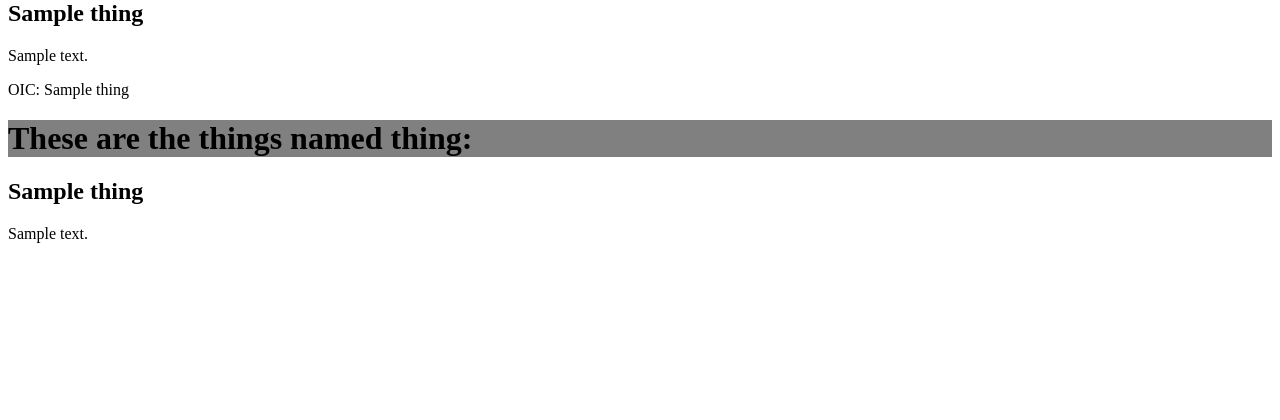
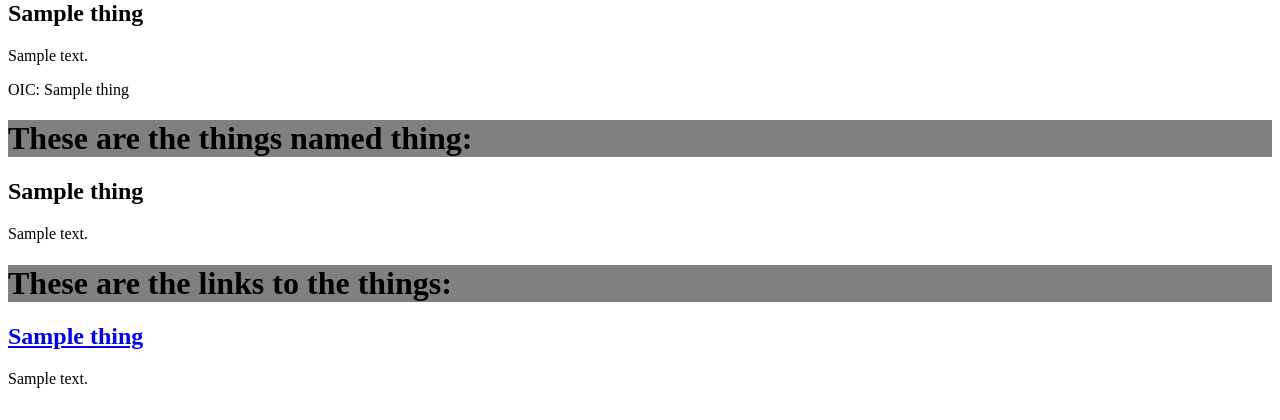
Before and after one commit to wogsland/pytn2016-hellowebapp, a Django app: template collection/templates/index.html in a window 1280 px wide. Shown: the part 380-800 px from the top of the page. Run offline with Django 3.2, Linux system fonts and the light colour scheme; tables that the repository leaves empty hold one stand-in row (values such as "Sample post"); the template is opened without the code that fills it: values that come from a table or form of the project are taken from there, most other values are stand-ins (such as "Sample title", 1, 10 or a date in 2020).

Commit message:
finished Ch8

```diff
--- a/collection/templates/index.html
+++ b/collection/templates/index.html
@@ -20,4 +20,13 @@
   <h2>{{ nacho.name }}</h2>
   <p>{{ nacho.description }}</p>
   {% endfor %}
+  <h1>These are the links to the things:</h1>
+  {% for nacho in things %}
+  <h2>
+    <a href="{% url 'thing_detail' slug=nacho.slug %}">
+      {{ nacho.name }}
+    </a>
+  </h2>
+  <p>{{ nacho.description }}</p>
+  {% endfor %}
 {% endblock %}
--- /dev/null
+++ b/collection/templates/things/thing_detail.html
@@ -0,0 +1,6 @@
+{% extends 'layouts/base.html' %}
+{% block title %}{{ thing.name }} - {{ block.super }}{% endblock %}
+{% block content %}
+  <h1>{{ thing.name }}</h1>
+  <p>{{ thing.description }}.</p>
+{% endblock %}
--- a/hellowebapp/urls.py
+++ b/hellowebapp/urls.py
@@ -19,11 +19,14 @@ from django.views.generic import TemplateView
 
 urlpatterns = [
     url(r'^$', 'collection.views.index', name='home'),
-    url(r'^about',
+    url(r'^about/$',
         TemplateView.as_view(template_name='about.html'),
         name='about'),
-    url(r'^contact',
+    url(r'^contact/$',
         TemplateView.as_view(template_name='contact.html'),
         name='contact'),
+    url(r'^things/(?P<slug>[-\w]+)/$',
+        'collection.views.thing_detail',
+        name='thing_detail'),
     url(r'^admin/', admin.site.urls),
 ]
```
Also changed, not shown: collection/views.py (+8 -0 lines), 2 other files.
